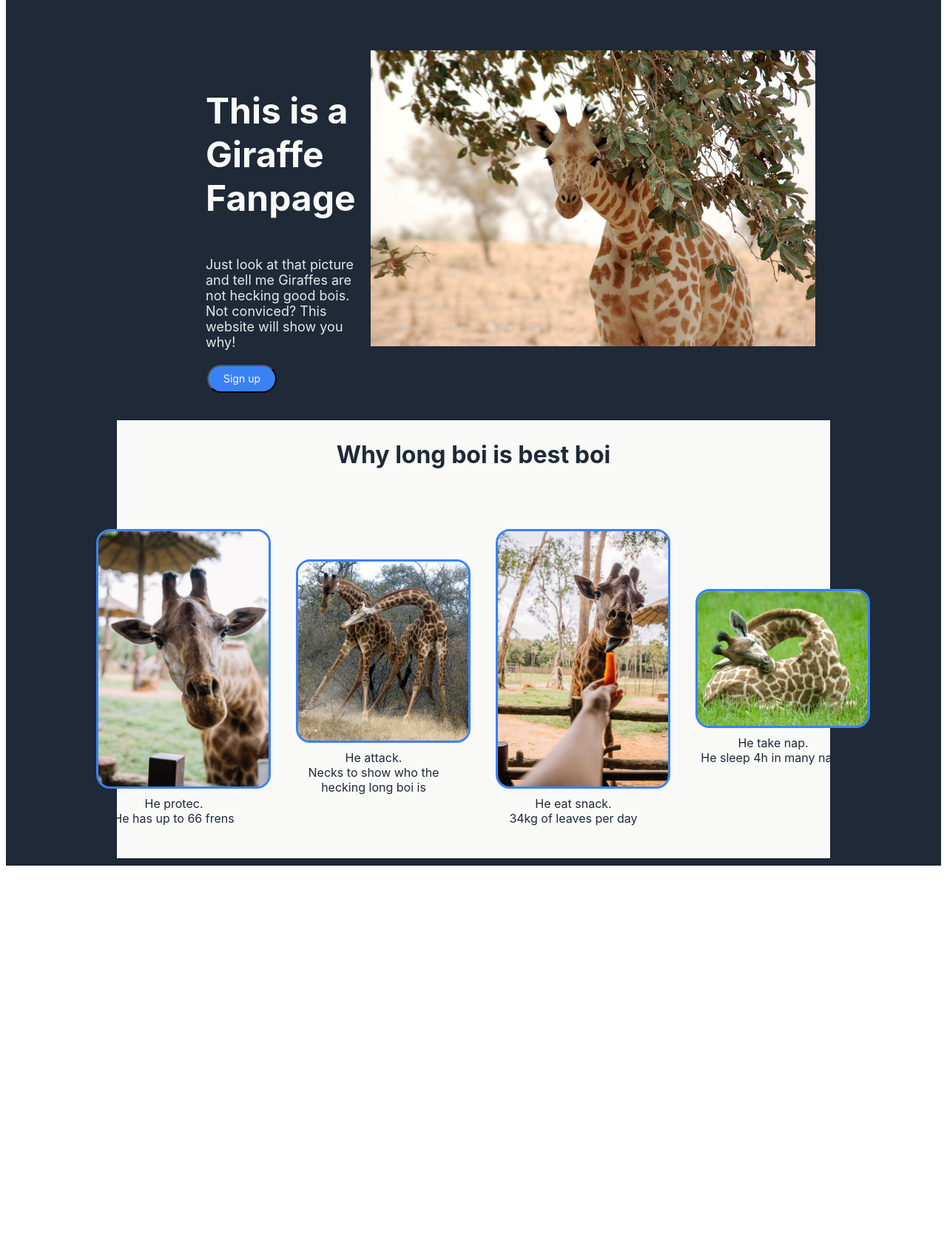
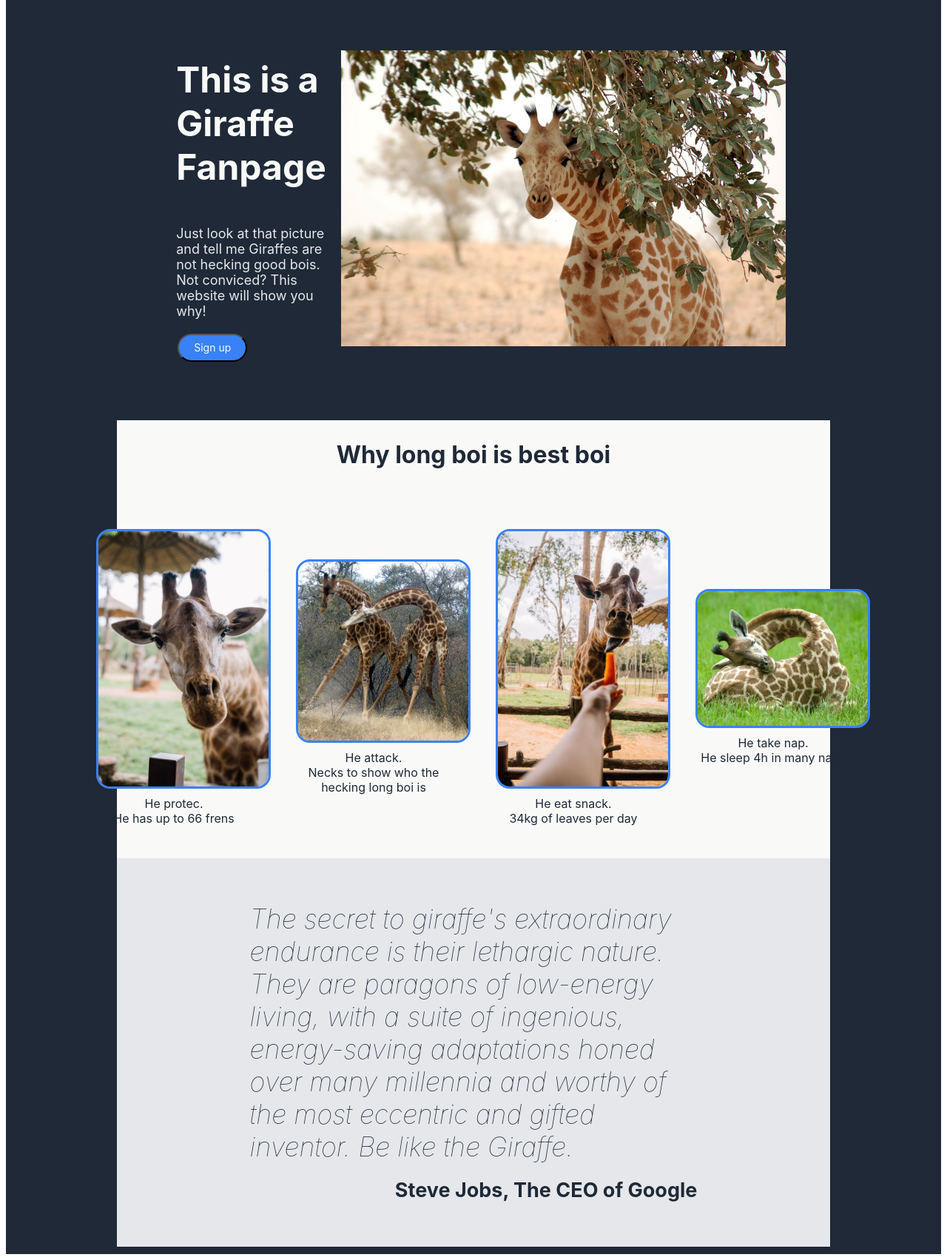
Before and after one commit to itsjessf/theOdinProject, a plain HTML site: page odin-giraffe/index.html in a window 1280 px wide. Shown: the part 100-1803 px from the top of the page at 74% size. Before the commit the page ends 1278 px from the top, so only its background shows below. Drawn offline with Linux system fonts and the light colour scheme.

Commit message:
Completed quoting section of giraffe website

```diff
--- a/odin-giraffe/index.html
+++ b/odin-giraffe/index.html
@@ -21,21 +21,19 @@
 
     <body>
       <div class="flex-intro">
-        <div class="spacer"></div>
+        <div class="space"></div>
         <div class="intro">
-          <div class="intro-space"></div>
           <h1 class="title">This is a Giraffe Fanpage</h1>
           <p class="description">
             Just look at that picture and tell me Giraffes are not hecking good
             bois. Not conviced? This website will show you why!
           </p>
-          <button class="button" type="button" >Sign up</button>
-          <div class="intro-space"></div>
+          <button class="button" type="button">Sign up</button>
         </div>
         <div class="flex-image">
           <img src="images/Giraffe_koure.jpeg" alt="Hecking-good-giraffe" />
         </div>
-        <div class="spacer"></div>
+        <div class="space"></div>
       </div>
       <div class="flex-info">
         <h2>Why long boi is best boi</h2>
@@ -43,24 +41,33 @@
       <div class="flex-images">
         <div>
           <img src="images/giraffe-protec.jpeg" alt="Giraffe-Protec" />
-          <p>He protec. </p>
+          <p>He protec.</p>
           <p>He has up to 66 frens</p>
         </div>
         <div>
           <img src="images/giraffe-attak.jpeg" alt="Giraffe-Attack" />
-          <p>He attack. </p>
+          <p>He attack.</p>
           <p>Necks to show who the hecking long boi is</p>
         </div>
         <div>
           <img src="images/giraffe-snack.jpeg" alt="Giraffe-Snack" />
-          <p>He eat snack. </p>
+          <p>He eat snack.</p>
           <p>34kg of leaves per day</p>
         </div>
         <div>
           <img src="images/giraffe-nap.webp" alt="Giraffe-Nap" />
-          <p>He take nap. </p>
+          <p>He take nap.</p>
           <p>He sleep 4h in many naps</p>
         </div>
+      </div>
+      <div class="flex-quote">
+        <h2>
+          The secret to giraffe's extraordinary endurance is their lethargic
+          nature. They are paragons of low-energy living, with a suite of
+          ingenious, energy-saving adaptations honed over many millennia and
+          worthy of the most eccentric and gifted inventor. Be like the Giraffe.
+        </h2>
+        <h3>Steve Jobs, The CEO of Google</h3>
       </div>
     </body>
   </div>
--- a/odin-giraffe/style.css
+++ b/odin-giraffe/style.css
@@ -58,28 +58,25 @@ a:active {
   padding: 100px;
   background-color: #1f2937;
   height: 400px;
+  justify-content: center;
 }
 
 .intro {
   display: flex;
+  flex: 1 1 0;
   background-color: inherit;
-  flex: 1;
   flex-direction: column;
   padding: 20px;
+  justify-content: center;
 }
 
-.intro-space {
-  flex: 1;
-}
 .flex-intro .title {
-  flex: 1;
   font-size: 48px;
   font-weight: bolder;
   color: #f9faf8;
 }
 
 .flex-intro .description {
-  flex: 1;
   font-size: 18px;
   color: #e5e7eb;
 }
@@ -100,16 +97,16 @@ a:active {
   color: #f9faf8;
 }
 
-.flex-intro .spacer {
-  flex-grow: 0.5;
-}
-
 .flex-image {
   display: flex;
-  flex: 1;
+  flex: 1 1 0;
   background-color: inherit;
   height: inherit;
   max-width: fit-content;
+}
+
+.flex-intro .space {
+  flex: 1 1 0;
 }
 
 /* BODY STARTS*/
@@ -142,7 +139,6 @@ a:active {
   height: auto;
   margin: 20px;
   justify-content: center;
-
 }
 
 .flex-images p {
@@ -151,12 +147,41 @@ a:active {
   color: #1f2937;
   margin: 0px;
   text-align: center;
-
 }
 
-.flex-images img{
+.flex-images img {
   width: inherit;
   border: 3px solid #3882f6;
   border-radius: 1.1875rem;
   margin: 10px;
 }
+
+/*  QUOTE STARTS   */
+
+.flex-quote {
+  display: flex;
+  flex-direction: column;
+  background-color: #e5e7eb;
+  justify-content: center;
+  padding: 50px;
+}
+
+.flex-quote h2 {
+  font-size: 36px;
+  color: #1f2937;
+  font-style: italic;
+  font-weight: lighter;
+  margin: 10px;
+  width: 70%;
+  align-self: center;
+}
+
+.flex-quote h3 {
+  display: flex;
+  font-size: 27px;
+  color: #1f2937;
+  justify-content: flex-end;
+  width: 70%;
+  align-self: center;
+  margin: 10px;
+}
```
Lines whose indentation alone changed are shown as unchanged.
